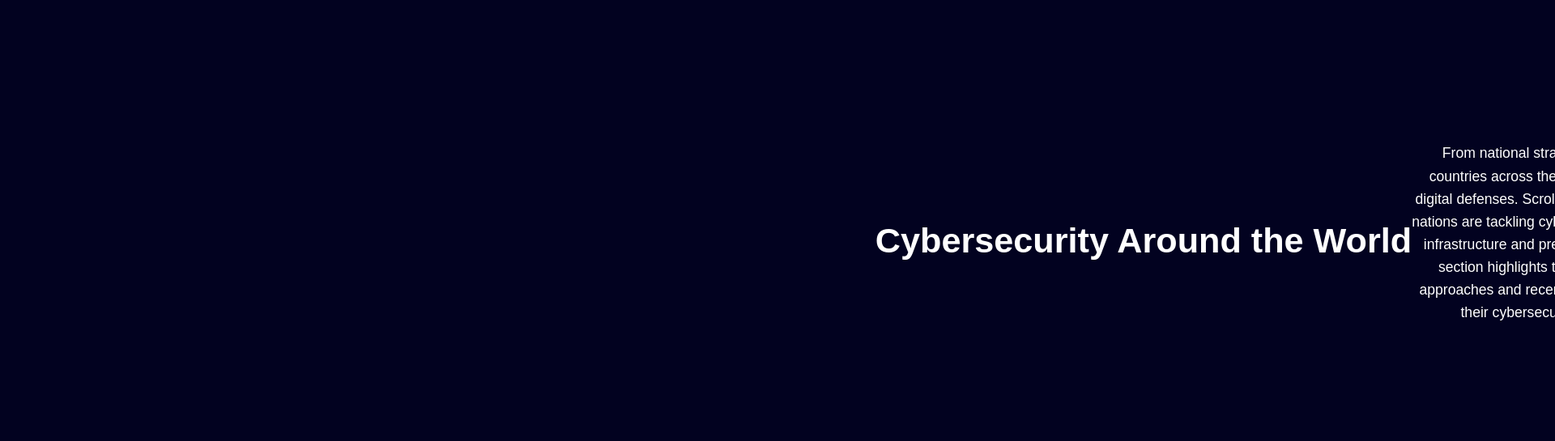
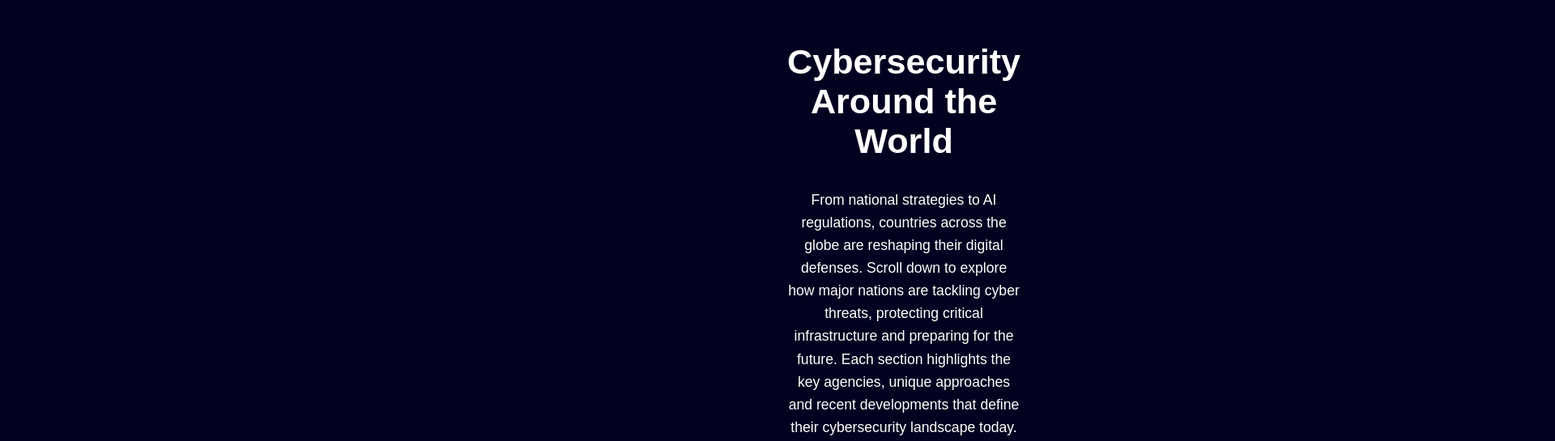
Before and after one commit to panafaso/cybersecurity, a plain HTML site: page index.html in a window 1280 px wide. Shown: the part 144-689 px from the top of the page at 81% size, 1920 px wide, since content can reach past the window. Drawn offline with nearby package versions, Linux system fonts and the light colour scheme; no server answers.

Commit message:
Update style.css

```diff
--- a/style.css
+++ b/style.css
@@ -80,21 +80,19 @@ body {
 }
 
 .step[data-country="Intro"] {
-  width: 100vw;
-  height: 100vh;
+  width: 100%;
   display: flex;
   align-items: center;
   justify-content: center;
   text-align: center;
+  height: 100vh;
+  flex-direction: column;
   background: #020220;
-  position: relative;
-  z-index: 1;
 }
 
 .step[data-country="Intro"] .intro-text {
   max-width: 700px;
   padding: 2rem;
-  margin: 0 auto;
 }
 
 .step[data-country="Intro"] h2 {
```
